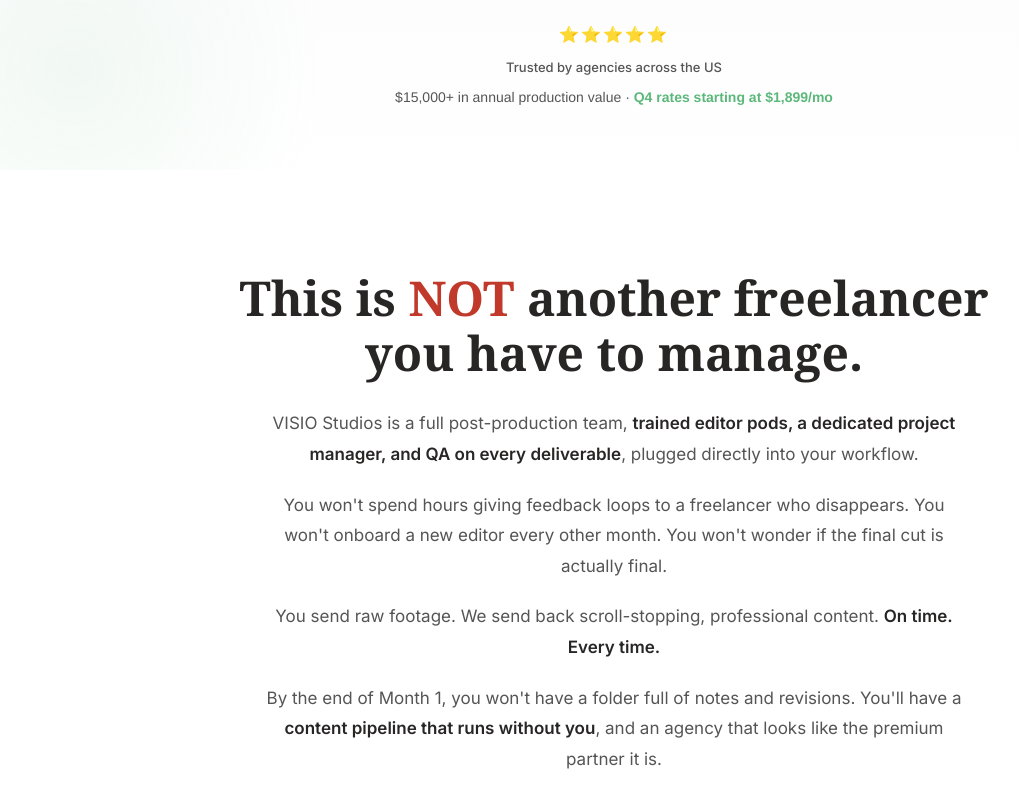
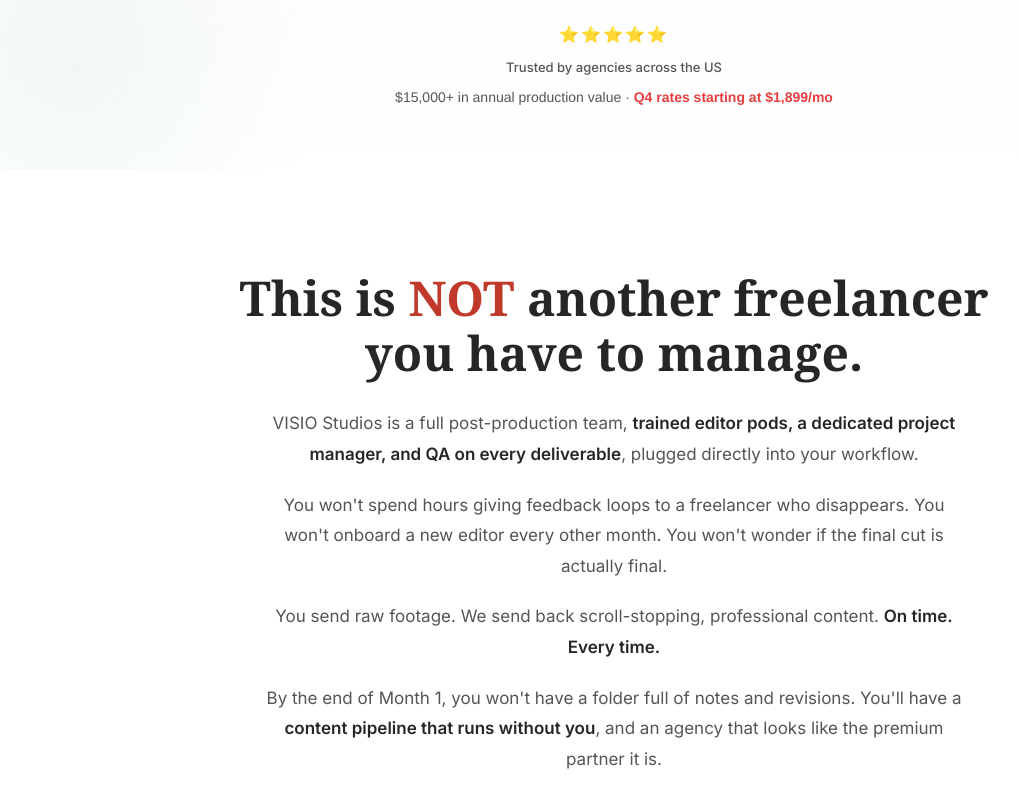
Before and after one commit to maxinegorospe-alt/visio-website, a plain HTML site: page book/VISIO_Promo_Landing_Page.html in a window 1280 px wide. Shown: the part 1271-2078 px from the top of the page, without its empty margins (26-1045 px from the left). Drawn offline with Linux system fonts and the light colour scheme; a web font is replaced by a local one.

Commit message:
Make Q4 rates starting at $1899/mo red

```diff
--- a/book/VISIO_Promo_Landing_Page.html
+++ b/book/VISIO_Promo_Landing_Page.html
@@ -366,7 +366,7 @@ Your browser does not support the video tag.
 <div class="hero-stars">⭐⭐⭐⭐⭐</div>
 <span class="hero-trust">Trusted by agencies across the US</span>
 </div>
-<p class="hero-value">$15,000+ in annual production value · <strong>Q4 rates starting at $1,899/mo</strong></p>
+<p class="hero-value">$15,000+ in annual production value · <strong style="color:#E53E3E">Q4 rates starting at $1,899/mo</strong></p>
 </div>
 </section>
 
```
